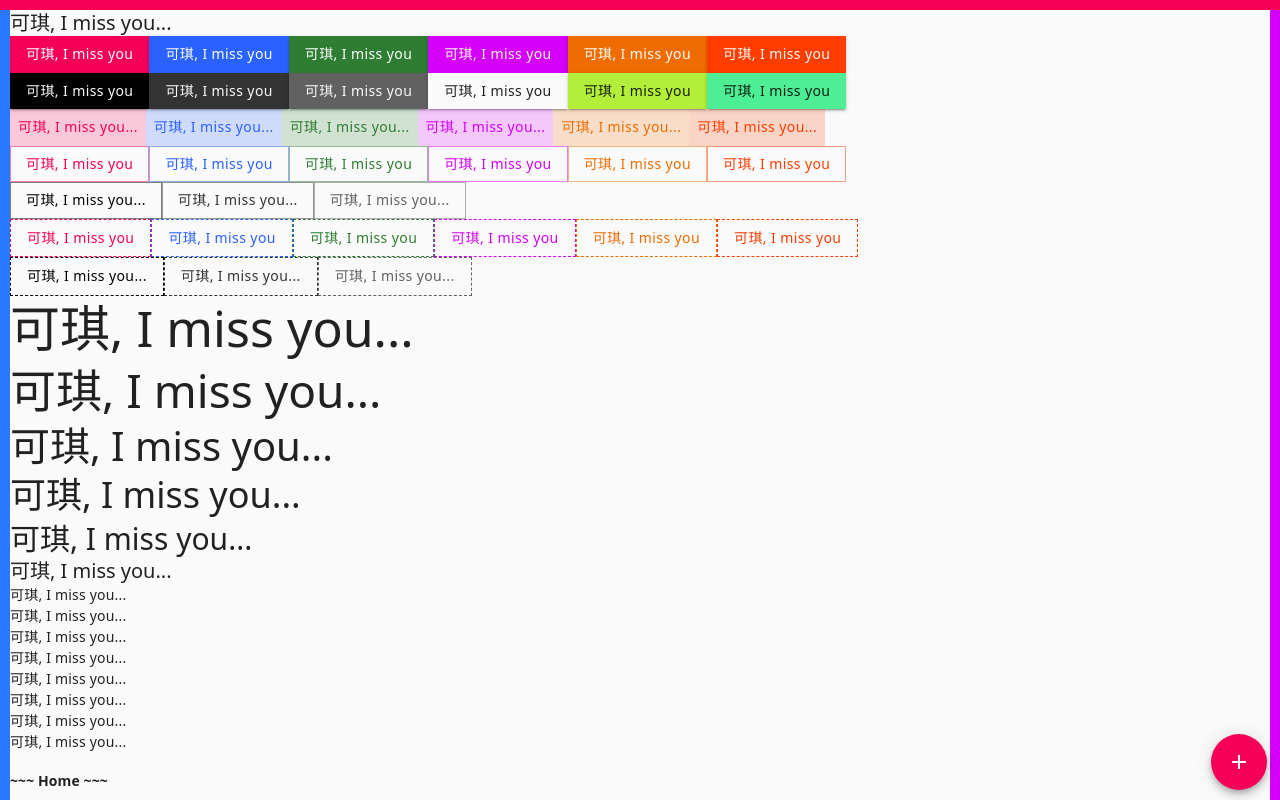
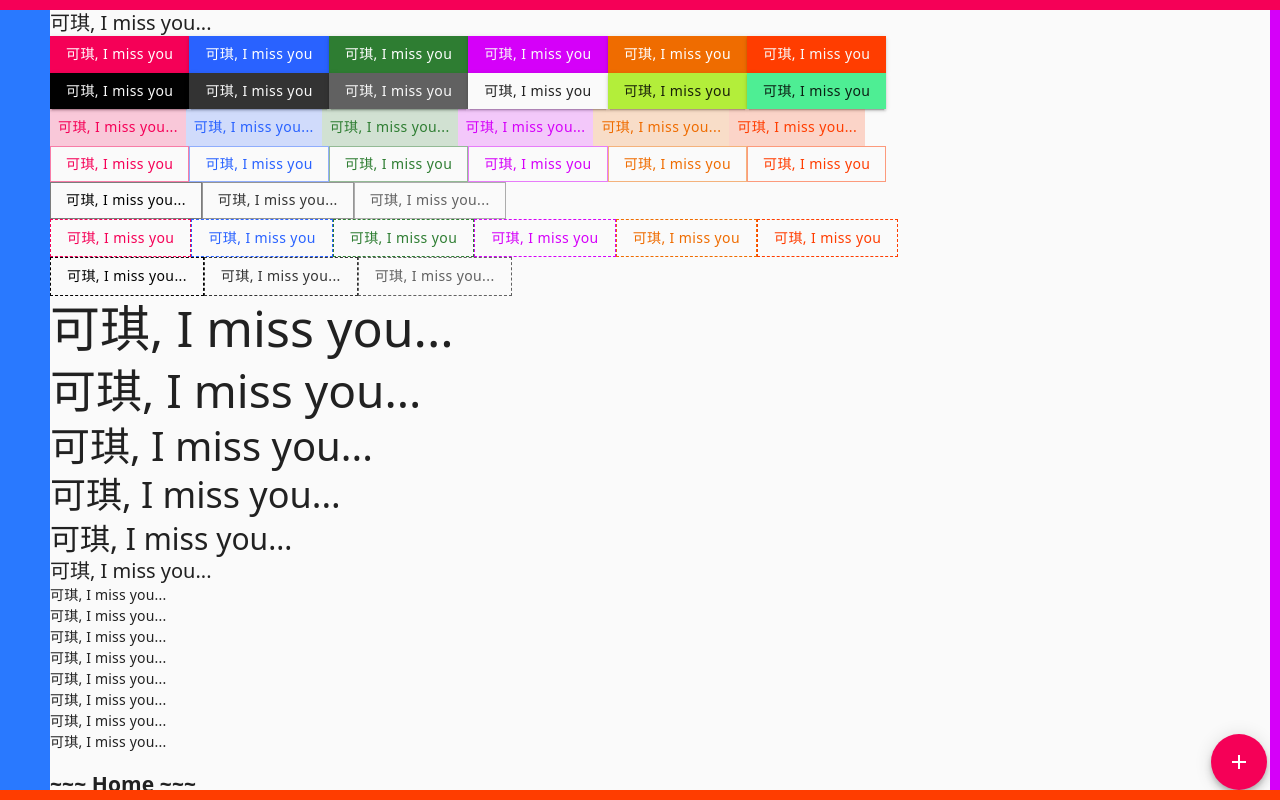
Before and after one commit to w-lianfu/react-miss, a React app: page / in a window 1280 px wide. Shown: the top 800 px of the page. Built offline with nearby package versions, Linux system fonts and the light colour scheme.

Commit message:
update layout

```diff
--- a/src/component/app-menu/index.tsx
+++ b/src/component/app-menu/index.tsx
@@ -2,14 +2,21 @@ import React, { useEffect } from 'react';
 import { Paper, Button } from '@mui/material';
 import { styled } from '@mui/material/styles';
 import { blue } from '@mui/material/colors';
+
+import Color from '@tool/color';
+import Size from '@tool/size';
 
 interface IProps {}
 interface IState {}
 
 const DPaper = styled(Paper)({
   display: 'flex',
-  width: '100%',
-  height: '100%',
+  position: 'fixed',
+  left: 0,
+  top: Size.topHeight,
+  bottom: Size.statusHeight,
+  width: Size.menuWidth,
+  zIndex: 50,
   backgroundColor: blue.A400,
 });
 
--- a/src/component/app-right/index.tsx
+++ b/src/component/app-right/index.tsx
@@ -2,14 +2,21 @@ import React, { useEffect } from 'react';
 import { Paper, Button } from '@mui/material';
 import { styled } from '@mui/material/styles';
 import { purple } from '@mui/material/colors';
+
+import Color from '@tool/color';
+import Size from '@tool/size';
 
 interface IProps {}
 interface IState {}
 
 const DPaper = styled(Paper)({
   display: 'flex',
-  width: '100%',
-  height: '100%',
+  position: 'fixed',
+  right: 0,
+  top: Size.topHeight,
+  bottom: Size.statusHeight,
+  width: Size.rightWidth,
+  zIndex: 50,
   backgroundColor: purple.A400,
 });
 
--- a/src/component/app-status/index.tsx
+++ b/src/component/app-status/index.tsx
@@ -2,14 +2,21 @@ import React, { useEffect } from 'react';
 import { Paper, Button } from '@mui/material';
 import { styled } from '@mui/material/styles';
 import { deepOrange } from '@mui/material/colors';
+
+import Color from '@tool/color';
+import Size from '@tool/size';
 
 interface IProps {}
 interface IState {}
 
 const DPaper = styled(Paper)({
   display: 'flex',
+  position: 'fixed',
+  bottom: 0,
+  left: 0,
   width: '100%',
-  height: '100%',
+  height: Size.statusHeight,
+  zIndex: 50,
   backgroundColor: deepOrange.A400,
 });
 
--- a/src/component/app-top/index.tsx
+++ b/src/component/app-top/index.tsx
@@ -2,14 +2,21 @@ import React, { useEffect } from 'react';
 import { Paper, Button } from '@mui/material';
 import { styled } from '@mui/material/styles';
 import { pink } from '@mui/material/colors';
+
+import Color from '@tool/color';
+import Size from '@tool/size';
 
 interface IProps {}
 interface IState {}
 
 const DPaper = styled(Paper)({
   display: 'flex',
+  position: 'fixed',
+  top: 0,
+  left: 0,
   width: '100%',
-  height: '100%',
+  height: Size.topHeight,
+  zIndex: 50,
   backgroundColor: pink.A400,
 });
 
--- a/src/container/app-page.tsx
+++ b/src/container/app-page.tsx
@@ -2,28 +2,10 @@ import React, { useEffect, SyntheticEvent } from 'react';
 import { Paper, Button } from '@mui/material';
 import { styled } from '@mui/material/styles';
 
-import AppDial from './app-dial';
 import Home from '@page/home/index';
-import AppTop from '@comp/app-top/index';
-import AppStatus from '@comp/app-status/index';
-import AppMenu from '@comp/app-menu/index';
-import AppRight from '@comp/app-right/index';
 
 interface IProps {}
 interface IState {}
-
-const CPaper = styled(Paper)({
-  display: 'grid',
-  gridTemplateRows: '1rem 1fr 1rem',
-  overflow: 'hidden',
-});
-
-const DPaper = styled(Paper)({
-  display: 'grid',
-  gridTemplateColumns: '1rem 1fr 1rem',
-  height: '100%',
-  overflow: 'hidden',
-});
 
 const AppPage = (props: IProps, state: IState) => {
   useEffect(() => {
@@ -31,16 +13,7 @@ const AppPage = (props: IProps, state: IState) => {
   }, []);
 
   return (
-    <CPaper>
-      <AppTop />
-      <DPaper>
-        <AppMenu />
-        <Home />
-        <AppRight />
-      </DPaper>
-      <AppStatus />
-      <AppDial />
-    </CPaper>
+    <Home />
   );
 };
 
--- a/src/container/app-root.tsx
+++ b/src/container/app-root.tsx
@@ -2,7 +2,12 @@ import React, { useEffect, KeyboardEvent } from 'react';
 
 import '@scss/index.scss';
 import AppTheme from './app-theme';
-import AppPage from './app-page';
+import AppDial from './app-dial';
+import AppTop from '@comp/app-top/index';
+import AppStatus from '@comp/app-status/index';
+import AppMenu from '@comp/app-menu/index';
+import AppRight from '@comp/app-right/index';
+import Home from '@page/home/index';
 
 interface IProps {}
 interface IState {}
@@ -14,7 +19,12 @@ const AppRoot = (props: IProps, state: IState) => {
 
   return (
     <AppTheme>
-      <AppPage />
+      <AppTop />
+      <AppMenu />
+      <Home />
+      <AppRight />
+      <AppStatus />
+      <AppDial />
     </AppTheme>
   );
 };
--- a/src/page/home/index.tsx
+++ b/src/page/home/index.tsx
@@ -2,13 +2,17 @@ import React, { useEffect } from 'react';
 import { Paper, Box, Button, Typography, Stack } from '@mui/material';
 import { styled } from '@mui/material/styles';
 import { purple } from '@mui/material/colors';
+
+import Color from '@tool/color';
+import Size from '@tool/size';
 
 interface IProps {}
 interface IState {}
 
 const DPaper = styled(Paper)({
   display: 'flex',
-  height: '100%',
+  position: 'relative',
+  margin: `${Size.topHeight} ${Size.rightWidth} ${Size.statusHeight} ${Size.menuWidth}`,
   overflowY: 'auto',
 });
 
@@ -151,6 +155,7 @@ const Home = (props: IProps, state: IState) => {
       <h1>~~~ Home ~~~</h1>
       <h1>~~~ Home ~~~</h1>
       <h1>~~~ End End End ~~~</h1>
+      <Button>End End</Button>
     </DPaper>
   );
 };
--- /dev/null
+++ b/src/tool/size.ts
@@ -0,0 +1,8 @@
+const Size = {
+  topHeight: '1rem',
+  statusHeight: '1rem',
+  menuWidth: '5rem',
+  rightWidth: '1rem',
+};
+
+export default Size;
```
